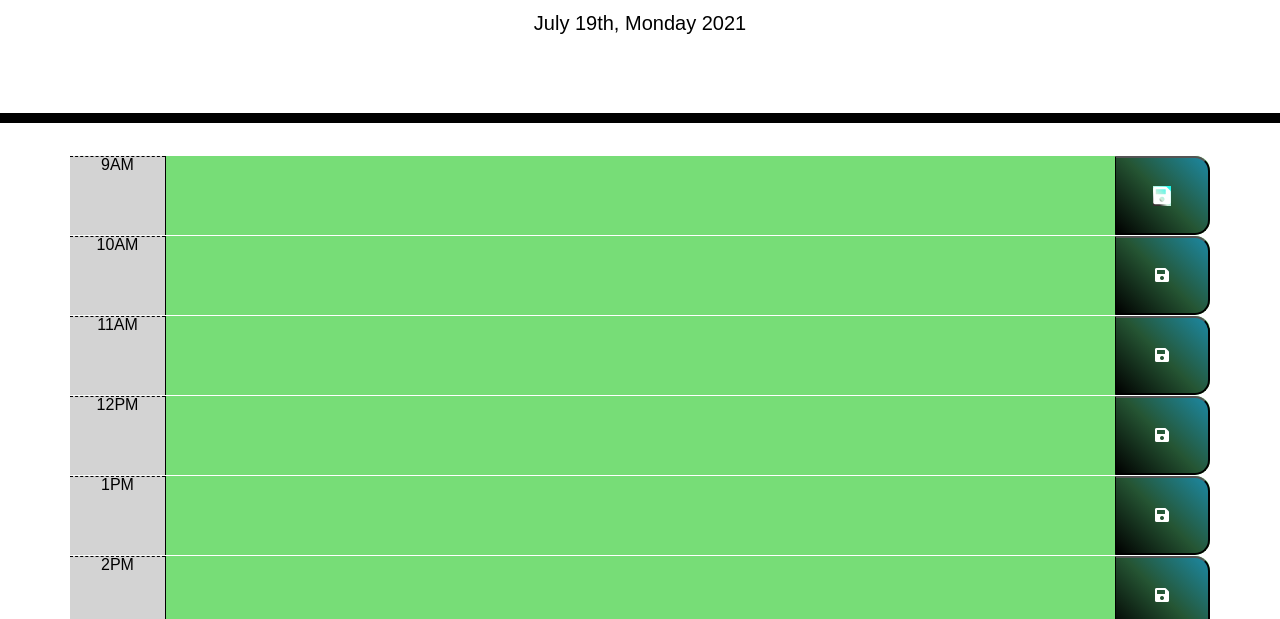
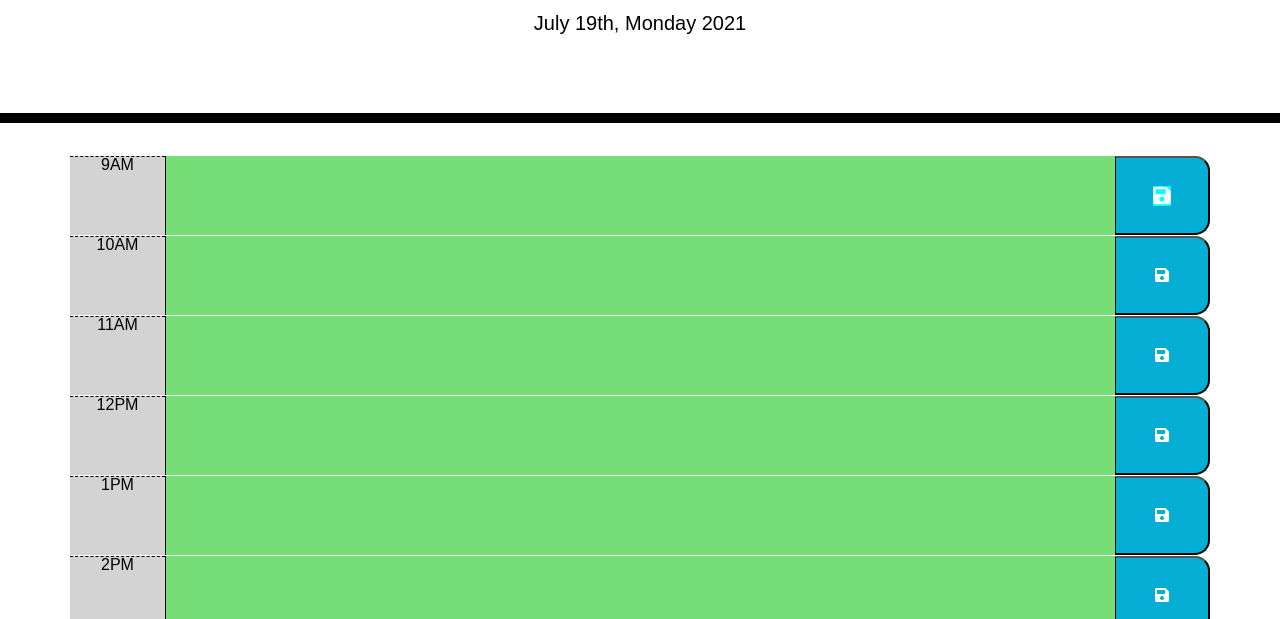
Before and after one commit to Darolo13/Work-Day-Scheduler, a plain HTML site: page index.html in a window 1280 px wide. In both pictures the pointer is over the icon 1162 px from the left and 376 px from the top of the page. Shown: the part 181-800 px from the top of the page. Drawn offline with nearby package versions, Linux system fonts and the light colour scheme.

Commit message:
Update style

```diff
--- a/assets/css/style.css
+++ b/assets/css/style.css
@@ -64,12 +64,18 @@ textarea{
   border-bottom-right-radius: 15px;
   background-color: #06AED5;
   color: white;
-  background-image: linear-gradient(45deg, black 0%, #255533, #1c88a3 100%);
+  background-image: linear-gradient(45deg, rgb(0 0%, 255, 255) 100%);
   transition: all .5s ease-out;
 }
 
 .saveBtn i:hover {
   font-size: 20px;
   transition: all .3s ease-in-out;
-  background-image: linear-gradient(45deg, rgb(53, 47, 47) 20%, hsl(138, 43%, 88%) 40%, hsl(177, 98%, 52%) 100%);
+  background: rgb(0, 255, 255);
 }
+
+.saveBtn:hover {
+  font-size: 20px;
+  transition: all .3s ease-in-out;
+  box-shadow:rgba(0, 255, 255, 0.541);
+}
```
Also changed, not shown: assets/js/script.js (+5 -5 lines), index.html (+1 -0 lines).
